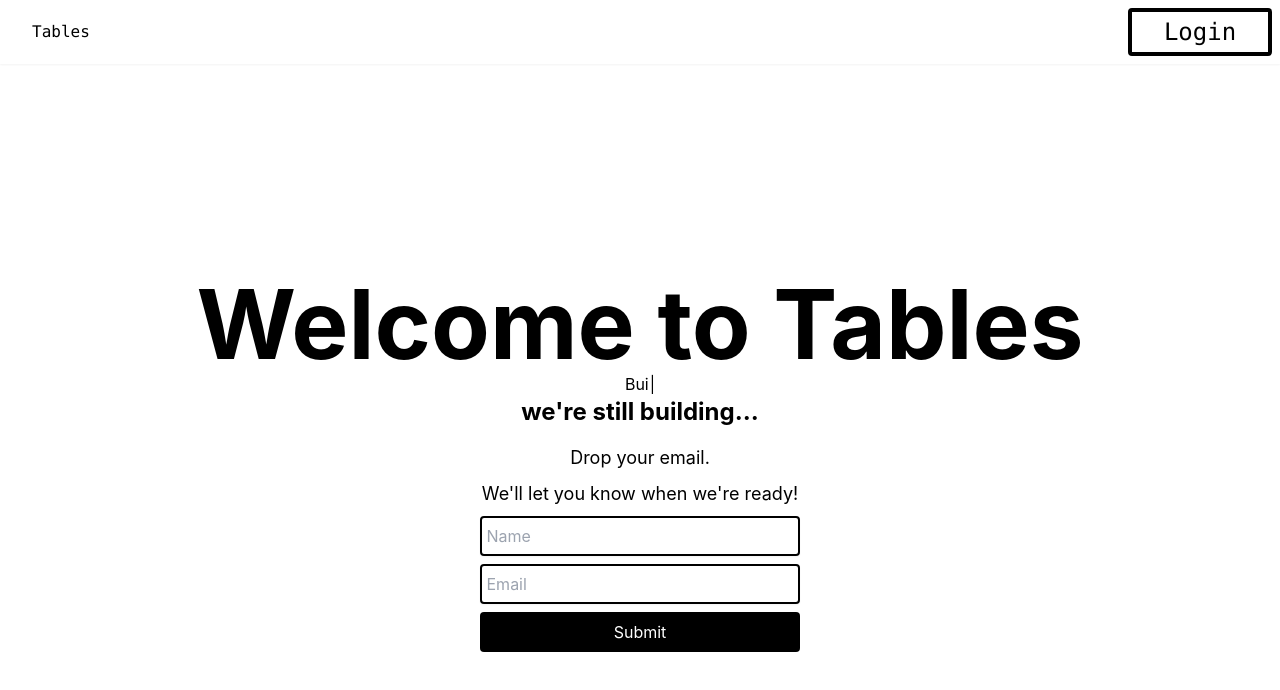
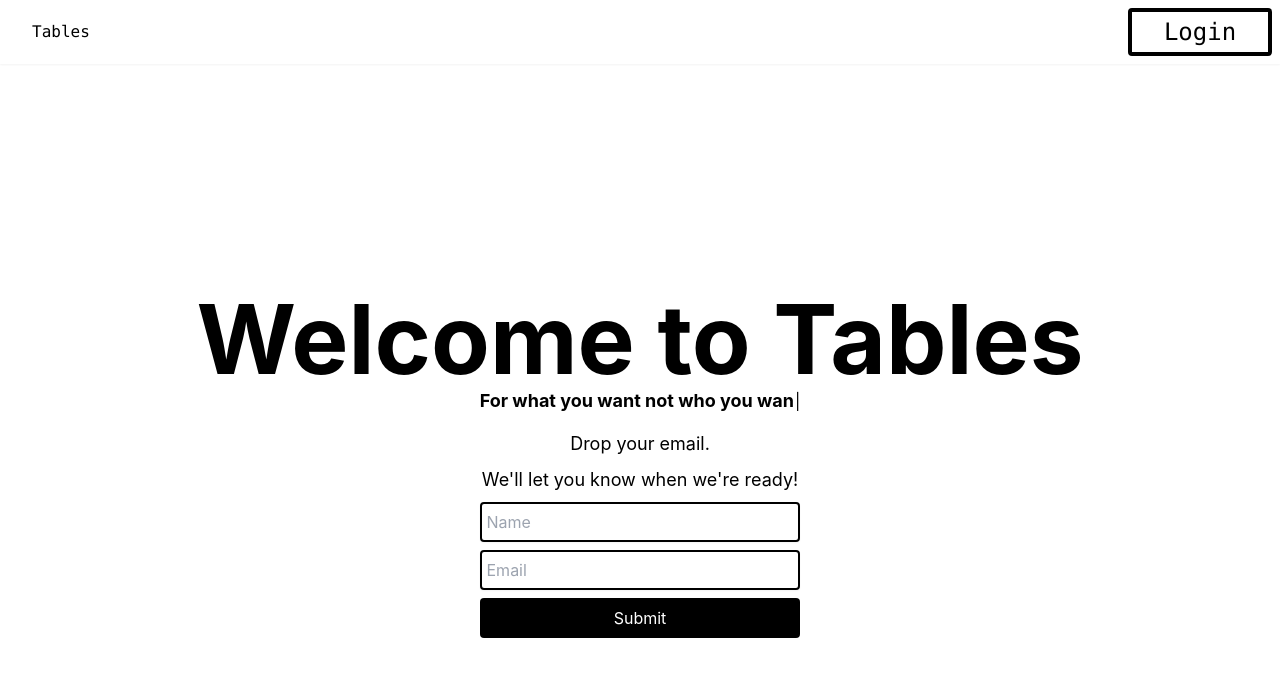
Before and after one commit to LleytonT/tables-frontend, a React (Create React App) app in the folder tables/: page / in a window 1280 px wide. Shown: the top 690 px of the page. Built offline with nearby package versions, Linux system fonts and the light colour scheme.

Commit message:
added typewriter effect

```diff
--- a/tables/src/components/LandingPage.tsx
+++ b/tables/src/components/LandingPage.tsx
@@ -37,7 +37,11 @@ const LandingPage: React.FC = () => {
       // Cleanup the script when the component unmounts
       document.body.removeChild(script);
     };
-  }, []);
+  }, [])
+
+  const addStyles = (string : String) => {
+    return `<span style="font-size: 18px; font-weight:bold">${string}</span>`
+  }
 
   return (
     <>
@@ -46,17 +50,38 @@ const LandingPage: React.FC = () => {
       <h1 className="text-8xl font-bold">Welcome to Tables </h1>
 
       <Typewriter
-        options={{
+       onInit={(typewriter) => {
+        typewriter
+          .changeDelay(50)
+          .typeString(addStyles("For what you want not who you want"))
+          .pauseFor(2500)
+          .deleteAll()
+          .changeDeleteSpeed(25)
+          .typeString(addStyles("Build cool stuff with cool people"))
+          .pauseFor(2500)
+          .deleteAll()
+          .changeDelay(50)
+          .changeDeleteSpeed(25)
+          .typeString(addStyles("Be interesting and find interesting people"))
+          .pauseFor(2500)
+          .deleteAll()
+          .changeDelay(50)
+          .changeDeleteSpeed(25)
+          .typeString(addStyles("Find your crew, make it happen"))
+          .pauseFor(2500)
+          .deleteAll()
+          .changeDelay(50)
+          .changeDeleteSpeed(25)
+          .start();
+       }}
+        /* options={{
           strings: taglines,
           autoStart: true,
           loop: true,
           delay: 50,
           deleteSpeed: 25,
-        }}
-
+        }} */
       />
-
-      <h2 className="text-2xl font-bold">we're still building...</h2>
       <p className="text-lg mt-4">Drop your email.</p>
       <p className="text-lg mt-2">We'll let you know when we're ready!</p>
       <form action="https://send.pageclip.co/FzLh5buxmmEsLZ1slQfz7xaoiNd8MW0a/waitlist" className="pageclip-form" method="post">
```
